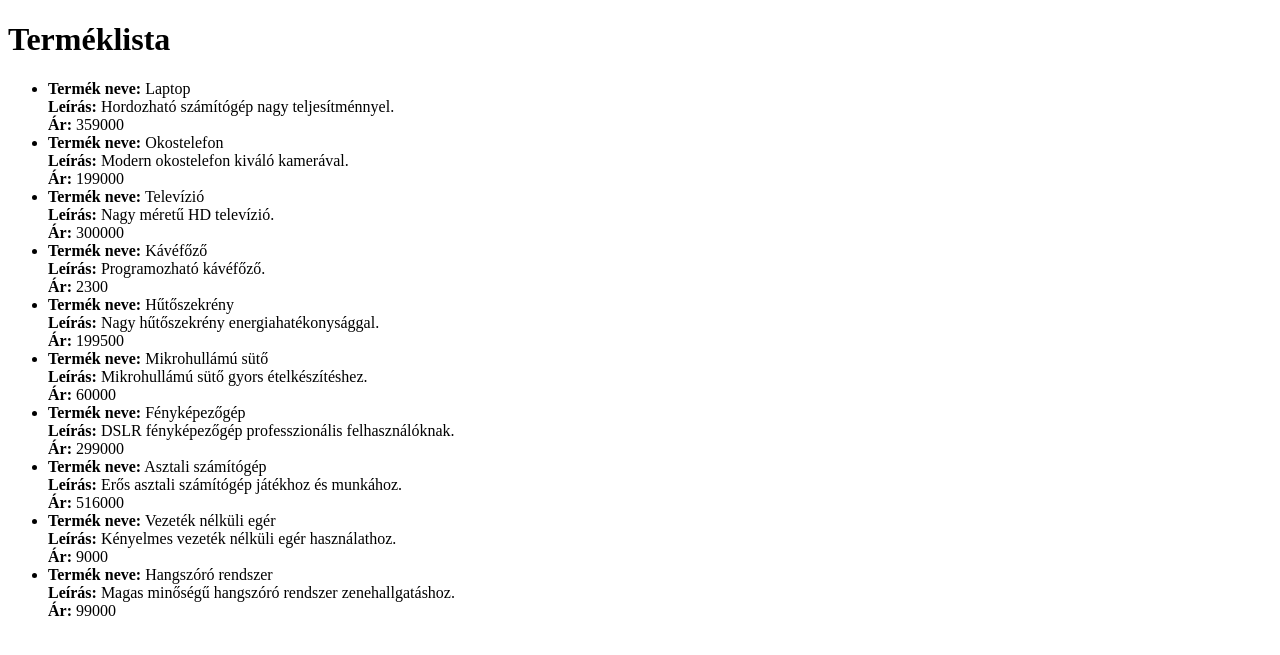
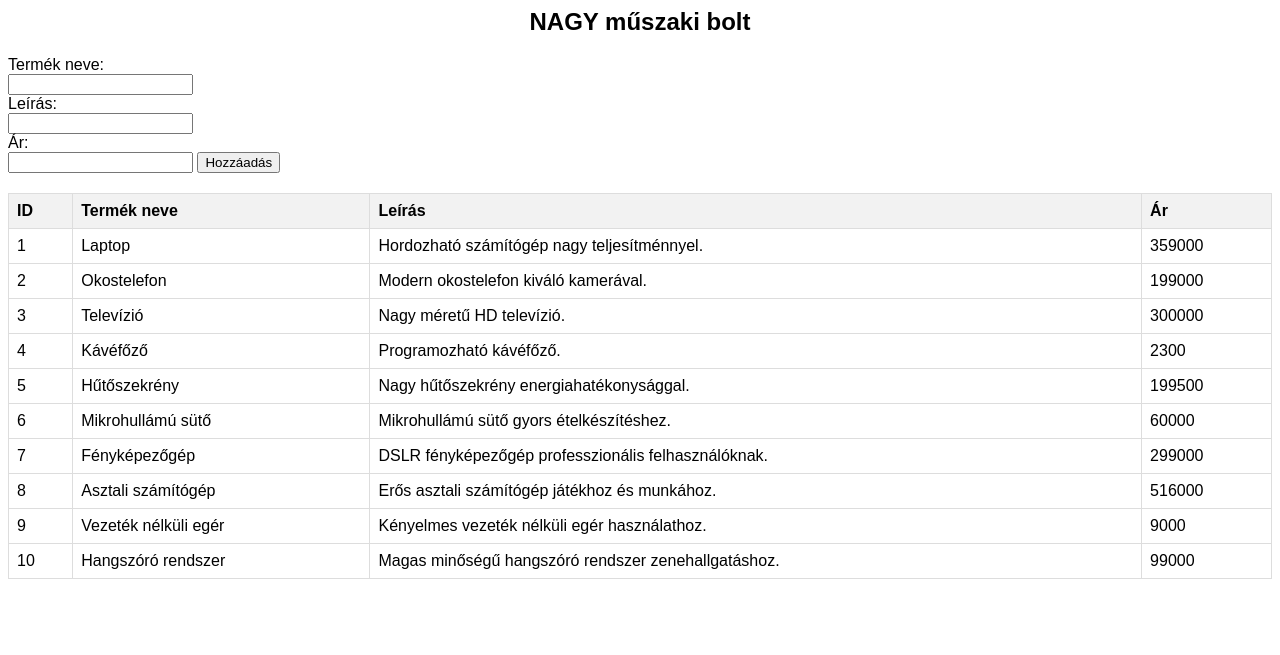
Before and after one commit to kobanya/API_HTML, a Flask app: page / in a window 1280 px wide. Shown: the top 655 px of the page. Run offline with Flask 3, Linux system fonts and the light colour scheme.

Commit message:
HTML felület kiegészítése új termék hozzáadásával

```diff
--- a/main.py
+++ b/main.py
@@ -1,4 +1,4 @@
-from flask import Flask, render_template
+from flask import Flask, render_template, request, redirect, url_for
 
 app = Flask(__name__)
 
@@ -64,11 +64,28 @@ termek_lista = [
         "ára": 99000
     }
 ]
+
 @app.route('/')
 def index():
     return render_template('termek_lista.html', termek_lista=termek_lista)
 
+@app.route('/add_product', methods=['POST'])
+def add_product():
+    if request.method == 'POST':
+        uj_termek_neve = request.form['product_name']
+        uj_termek_leirasa = request.form['product_description']
+        uj_termek_ara = float(request.form['product_price'])
+        ID = termek_lista[-1]['ID'] + 1
+
+        uj_termek = {
+            "termék neve": uj_termek_neve,
+            "leírása": uj_termek_leirasa,
+            "ára": uj_termek_ara,
+            "ID": ID
+        }
+
+        termek_lista.append(uj_termek)
+        return redirect(url_for('index'))
+
 if __name__ == '__main__':
-    app.run(
-
-    )
+    app.run()
--- a/templates/termek_lista.html
+++ b/templates/termek_lista.html
@@ -1,18 +1,82 @@
 <!DOCTYPE html>
 <html>
 <head>
-    <title>Terméklista</title>
+    <title>NAGY műszaki bolt</title>
+    <style>
+        body {
+            font-family: Arial, sans-serif;
+        }
+        .header {
+            text-align: center;
+            font-size: 24px;
+            font-weight: bold;
+            margin-bottom: 20px;
+        }
+        .add-product {
+            text-align: left;
+            margin-bottom: 20px;
+        }
+        .add-product label {
+            display: block;
+        }
+        .product-table {
+            width: 100%;
+            margin: 0 auto;
+        }
+        .product-table table {
+            width: 100%;
+            border-collapse: collapse;
+        }
+        .product-table th, .product-table td {
+            border: 1px solid #ddd;
+            padding: 8px;
+            text-align: left;
+        }
+        .product-table th {
+            background-color: #f2f2f2;
+        }
+        .scrollable-table {
+            height: 400px;
+            overflow-y: scroll;
+        }
+    </style>
 </head>
 <body>
-    <h1>Terméklista</h1>
-    <ul>
-        {% for termek in termek_lista %}
-        <li>
-            <strong>Termék neve:</strong> {{ termek['termék neve'] }}<br>
-            <strong>Leírás:</strong> {{ termek['leírása'] }}<br>
-            <strong>Ár:</strong> {{ termek['ára'] }}<br>
-        </li>
-        {% endfor %}
-    </ul>
+    <div class="header">NAGY műszaki bolt</div>
+    <div class="add-product">
+        <form action="/add_product" method="POST">
+            <label for="product_name">Termék neve:</label>
+            <input type="text" id="product_name" name="product_name" required>
+            <label for="product_description">Leírás:</label>
+            <input type="text" id="product_description" name="product_description" required>
+            <label for="product_price">Ár:</label>
+            <input type="number" id="product_price" name="product_price" required>
+            <input type="submit" value="Hozzáadás">
+        </form>
+    </div>
+    <div class="scrollable-table">
+        <div class="product-table">
+            <table>
+                <thead>
+                    <tr>
+                        <th>ID</th>
+                        <th>Termék neve</th>
+                        <th>Leírás</th>
+                        <th>Ár</th>
+                    </tr>
+                </thead>
+                <tbody>
+                    {% for termek in termek_lista %}
+                    <tr>
+                        <td>{{ termek['ID'] }}</td>
+                        <td>{{ termek['termék neve'] }}</td>
+                        <td>{{ termek['leírása'] }}</td>
+                        <td>{{ termek['ára'] }}</td>
+                    </tr>
+                    {% endfor %}
+                </tbody>
+            </table>
+        </div>
+    </div>
 </body>
 </html>
```
